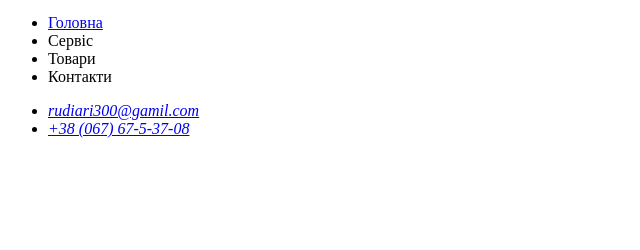
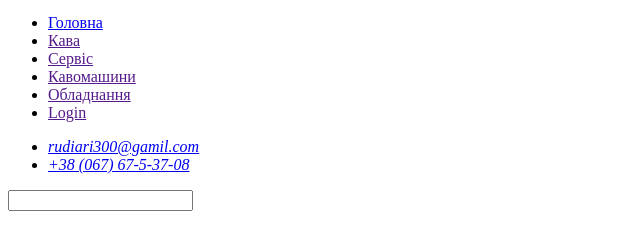
Before and after one commit to Rudiarity/ped_Project-MultiToolsmarket, a plain HTML site: page index.html in a window 1280 px wide. Shown: the part 38-288 px from the top of the page, without its empty margins (0-640 px from the left). Drawn offline with Linux system fonts and the light colour scheme.

Commit message:
header_1

```diff
--- a/index.html
+++ b/index.html
@@ -20,10 +20,13 @@
                  </a>
             <ul class="main_navigation">
                 <li><a href="./index.html" class="nav_link">Головна</a></li>
-                <li><a href="" class="nav_link"></a>Сервіс</li>
-                <li><a href="" class="nav_link"></a>Товари</li>
-                <li><a href="" class="nav_link"></a>Контакти</li>
+                <li><a href="" class="nav_link">Кава</a></li>
+                <li><a href="" class="nav_link">Сервіс</a></li>
+                <li><a href="" class="nav_link">Кавомашини</a></li>
+                <li><a href="" class="nav_link">Обладнання</a></li>
+                <li><a href="" class="nav_link">Login</a></li>
             </ul>
+
         </nav>
         <address class="contact_header">
             <ul class="address_list">
@@ -31,13 +34,12 @@
                 <li><a href="tel:+380676753708" class="contact_header">+38 (067) 67-5-37-08</a></li>
             </ul>
         </address>
-    <div class="container_form">
-
-        <form class="registration_users">
-
-        </form>
-
-    </div>
+        <div class="container_form">
+            <form action="" class="search">
+                <label for="" class="search_stroke">
+                    <input type="text">
+                </label></form>
+        </div>
     </div>
   </header>
   <main>
```
Also changed, not shown: images/bc-header.jpg (added).
